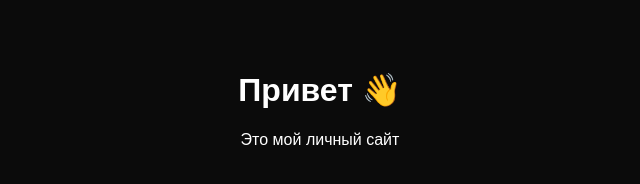
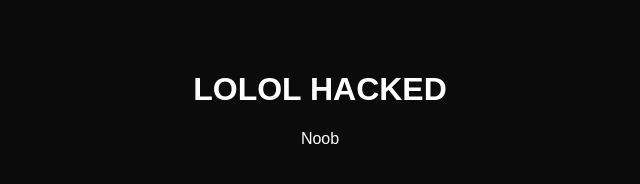
Before and after one commit to VENTERSDEV/My-Site, a plain HTML site: page index.html in a window 1280 px wide. Shown: the whole page, without its empty margins (320-960 px from the left). Drawn offline with Linux system fonts and the light colour scheme.

Commit message:
Update index.html

```diff
--- a/index.html
+++ b/index.html
@@ -7,8 +7,8 @@
 </head>
 <body>
 
-  <h1>Привет 👋</h1>
-  <p>Это мой личный сайт</p>
+  <h1>LOLOL HACKED</h1>
+  <p>Noob</p>
 
   <!-- Звук по ссылке -->
   <audio id="sound" loop></audio>
```
